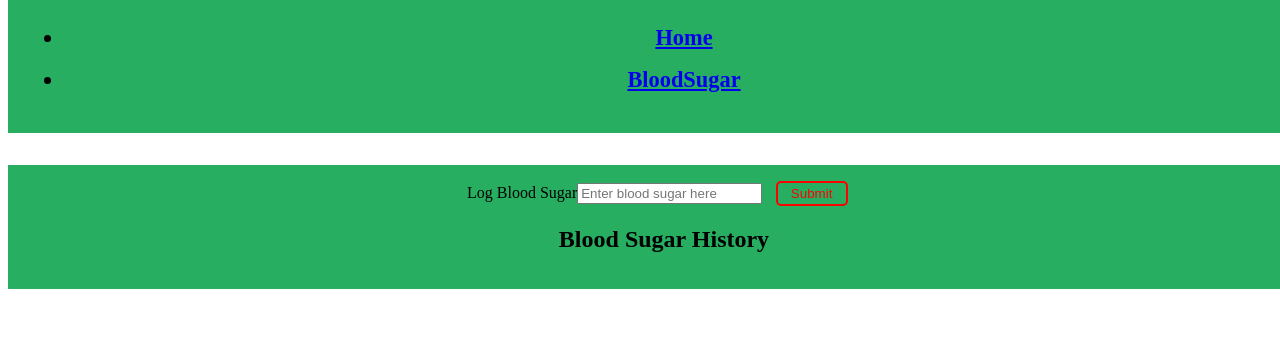
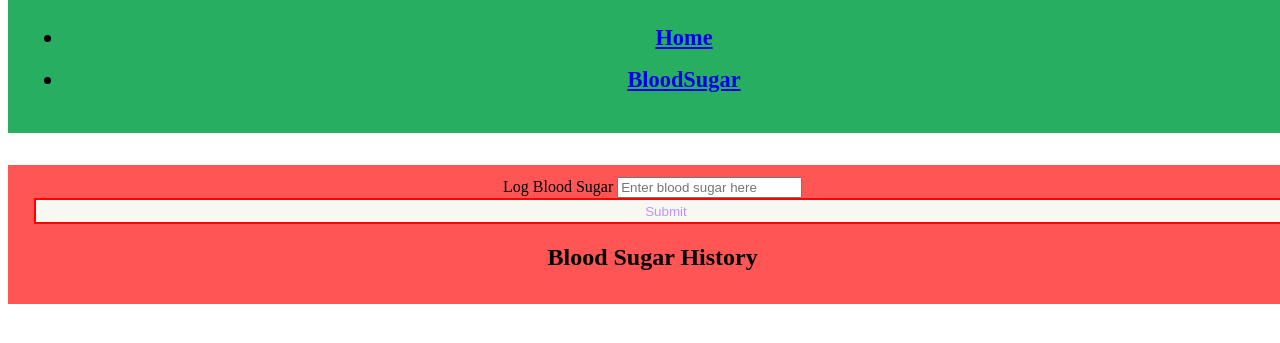
Before and after one commit to Burnsedia/dracula, a Gatsby site: page /BloodSugar in a window 1280 px wide. Shown: the part 111-454 px from the top of the page. Built offline with nearby package versions, Linux system fonts and the light colour scheme; Gatsby itself is replaced by a stand-in of ours.

Commit message:
Changed background style to Dracula theme background

```diff
--- a/src/components/BloodSugarLog.js
+++ b/src/components/BloodSugarLog.js
@@ -3,11 +3,11 @@ import React, { useState} from "react"
 import styled, { css } from "styled-components"
 
 const Log = styled.div`
-  background-color: #27ae60;
-  margin: 0 0 2rem;
-  padding: 1rem;
+  background-color: #ff5555;
+  margin: 0 0 25px;
+  padding: 1%;
   text-align: center;
-  width: 100vw;
+  width: 100%;
   && h1 {
     margin: 0;
   }
@@ -18,12 +18,13 @@ const Log = styled.div`
   }
 `
 const Button = styled.button`
-  background: transparent;
-  border-radius: 5px;
+  background: #f8f8f2;
+  /* border-radius: 5px; */
   border: 2px solid red;
-  color: red;
+  color: #bd93f9;
   margin: 0 1em;
   padding: 0.25em 1em;
+  width: 100%;
   transition: all ease 100ms;
   &&:hover {
     cursor: pointer;
@@ -52,7 +53,7 @@ export default function BloodSugarLog() {
   return (
     <Log>
      <form onSubmit={onSubmit}>
-        <label htmlFor="bloodSugar">Log Blood Sugar</label>
+        <label htmlFor="bloodSugar">Log Blood Sugar </label>
         <input
           type="text"
           id="bloodSugar"
```
